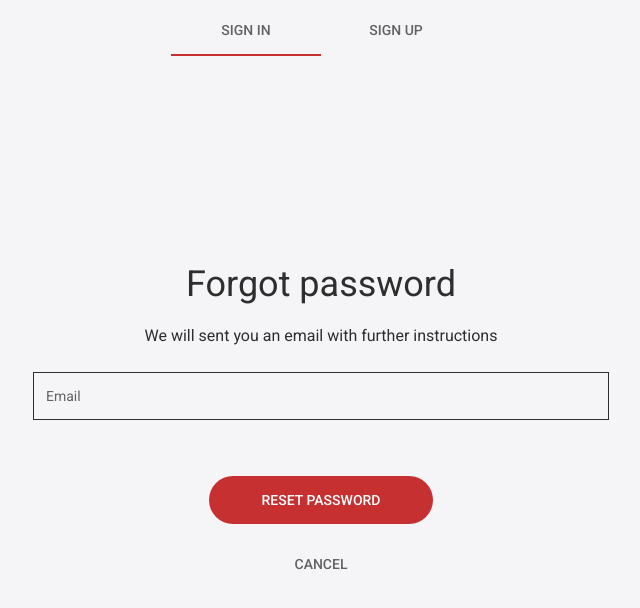
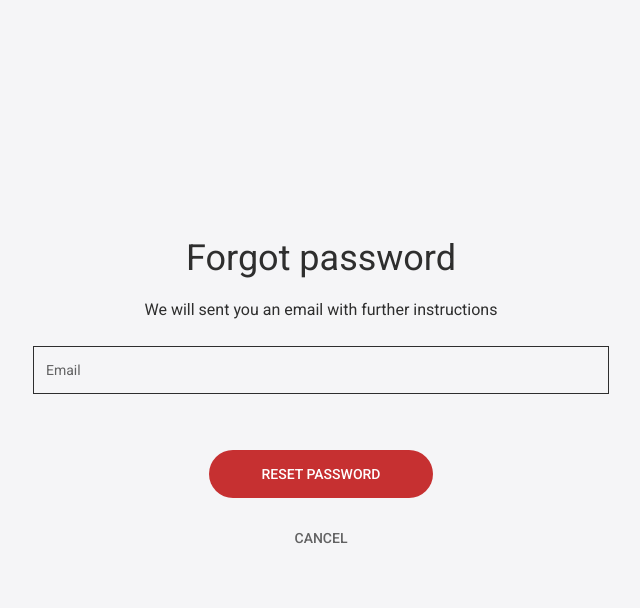
Before and after one commit to hrDGT/HRM, a Next.js app: page /forgot-password in a window 1280 px wide. Shown: the top 608 px of the page, without its empty margins (319-959 px from the left). Built offline with nearby package versions, Linux system fonts and the light colour scheme.

Commit message:
refactor: the auth and forgotpassword pages have been separated

```diff
--- /dev/null
+++ b/app/(forgot-password)/layout.tsx
@@ -0,0 +1,13 @@
+export default function ForgotPasswordLayout({
+  children,
+}: {
+  children: React.ReactNode;
+}) {
+  return (
+    <div className="min-h-screen flex flex-col">
+      <main className="min-h-screen flex flex-col justify-center items-center p-3">
+        {children}
+      </main>
+    </div>
+  );
+}
--- a/components/auth/forgot-password-form.tsx
+++ b/components/auth/forgot-password-form.tsx
@@ -32,7 +32,7 @@ export function ForgotPasswordForm() {
   };
 
   return (
-    <Card>
+    <Card className="w-full max-w-xl">
       <FormHeader
         title="Forgot password"
         description="We will sent you an email with further instructions"
--- a/components/auth/reset-password-form.tsx
+++ b/components/auth/reset-password-form.tsx
@@ -34,7 +34,7 @@ export function ResetPasswordForm() {
   };
 
   return (
-    <Card>
+    <Card className="w-full max-w-xl">
       <FormHeader
         title="Set a new password"
         description="Almost done! Now create a new password"
```
Also changed, not shown: app/(forgot-password)/forgot-password/page.tsx (renamed from app/(auth-flow)/forgot-password/page.tsx), app/(forgot-password)/reset-password/page.tsx (renamed from app/(auth-flow)/reset-password/page.tsx), app/auth/layout.tsx (renamed from app/(auth-flow)/layout.tsx), app/auth/login/page.tsx (renamed from app/(auth-flow)/auth/login/page.tsx), app/auth/signup/page.tsx (renamed from app/(auth-flow)/auth/signup/page.tsx).
